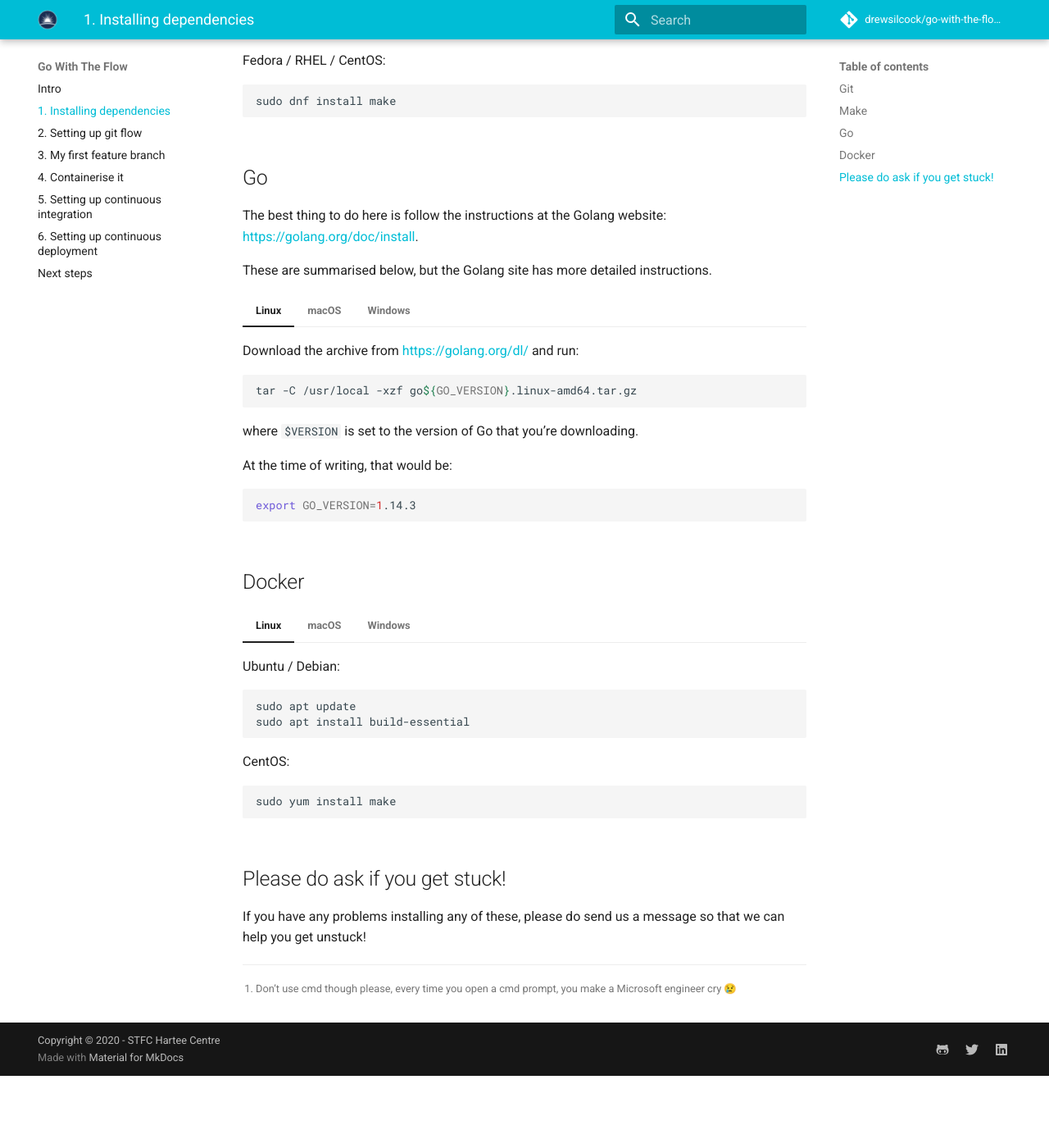
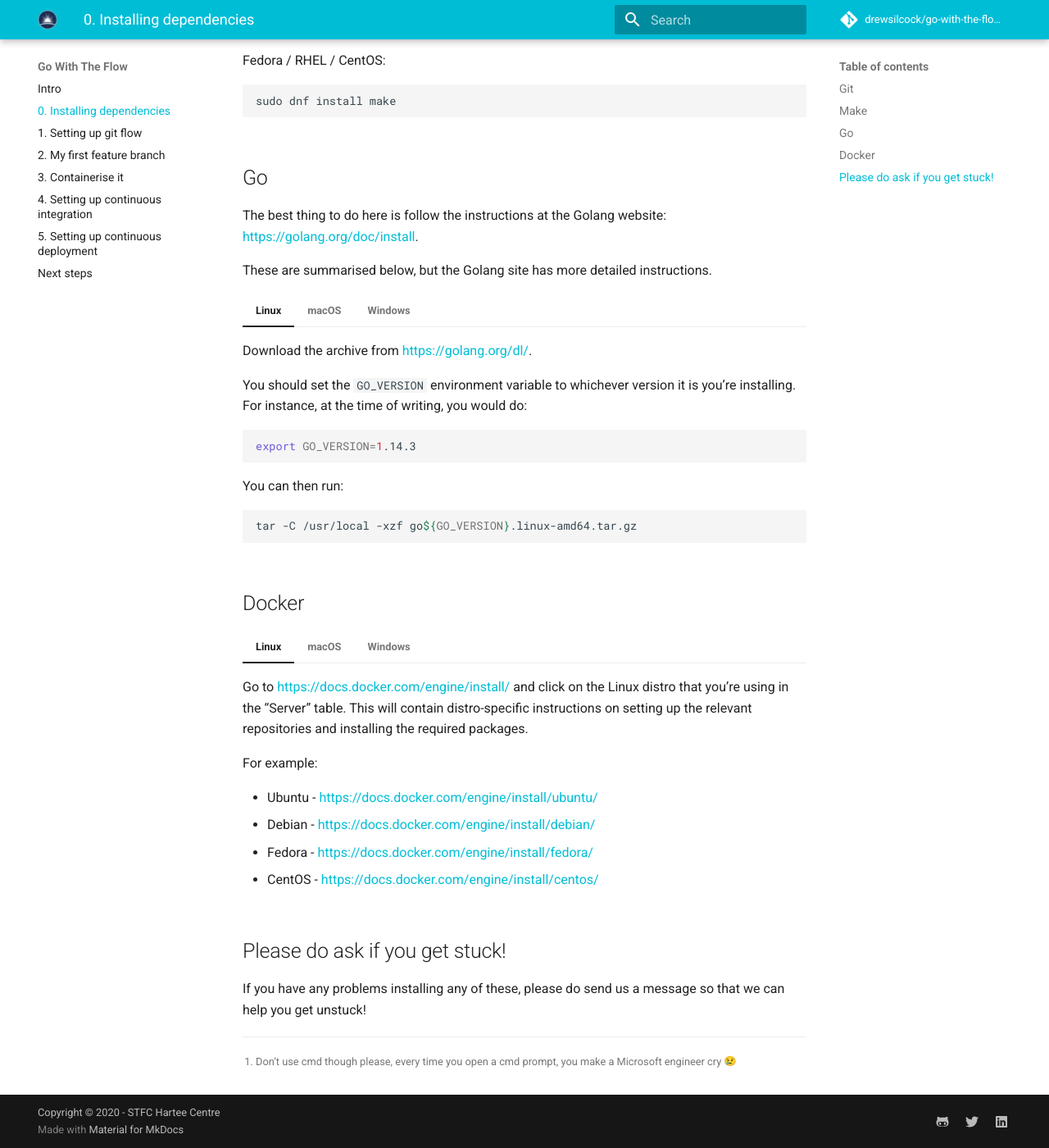
Before and after one commit to stfc/docker-and-gh-actions-for-ml, an MkDocs documentation site: the page built from docs/0-installing-dependencies.md, in a window 1280 px wide and 1400 px high, scrolled down 1239 px. Shown: the whole window at 82% size. Built offline with MkDocs 1.6.1 and Material for MkDocs 9.7.7, drawn with Linux system fonts in a browser that asks for light colours; emoji names are drawn with the system emoji font; comment, search, counter and statistics services are not loaded; before the commit the page ends 2551 px from its top, so only the background shows below that.

````diff
--- a/docs/1-installing-dependencies.md
+++ b/docs/0-installing-dependencies.md
@@ -1,8 +1,8 @@
 ---
-title: 1. Installing dependencies
+title: 0. Installing dependencies
 ---
 
-# 1. :construction: Installing dependencies
+# 0. :construction: Installing dependencies
 
 This tutorial requires the following to be installed:
 
@@ -100,15 +100,15 @@ The best thing to do here is follow the instructions at the Golang website: http
 These are summarised below, but the Golang site has more detailed instructions.
 
 === "Linux"
-    Download the archive from https://golang.org/dl/ and run:
+    Download the archive from https://golang.org/dl/.
+
+    You should set the `GO_VERSION` environment variable to whichever version it is you're installing. For instance, at the time of writing, you would do:
+    ```sh
+    export GO_VERSION=1.14.3
+    ```
+    You can then run:
     ```sh
     tar -C /usr/local -xzf go${GO_VERSION}.linux-amd64.tar.gz
-    ```
-    where `$VERSION` is set to the version of Go that you're downloading.
-
-    At the time of writing, that would be:
-    ```sh
-    export GO_VERSION=1.14.3
     ```
 
 === "macOS"
@@ -124,16 +124,14 @@ These are summarised below, but the Golang site has more detailed instructions.
 ## Docker
 
 === "Linux"
-    Ubuntu / Debian:
-    ```sh
-    sudo apt update
-    sudo apt install build-essential
-    ```
+    Go to https://docs.docker.com/engine/install/ and click on the Linux distro that you're using in the "Server" table. This will contain distro-specific instructions on setting up the relevant repositories and installing the required packages.
 
-    CentOS:
-    ```sh
-    sudo yum install make
-    ```
+    For example:
+
+    - Ubuntu - https://docs.docker.com/engine/install/ubuntu/
+    - Debian - https://docs.docker.com/engine/install/debian/
+    - Fedora - https://docs.docker.com/engine/install/fedora/
+    - CentOS - https://docs.docker.com/engine/install/centos/
 
 === "macOS"
     Go to https://docs.docker.com/docker-for-mac/install/ and download "Docker Desktop for Mac".
````
Also changed, not shown: docs/1-setting-up-git-flow.md (added, +135 -0 lines), docs/2-my-first-feature-branch.md (added, +5 -0 lines), docs/2-setting-up-git-flow.md (deleted, +0 -5 lines), docs/3-containerise-it.md (renamed from docs/4-containerise-it.md, +2 -2 lines), docs/3-my-first-feature-branch.md (deleted, +0 -5 lines), docs/4-continuous-integration.md (added, +5 -0 lines), docs/5-continuous-deployment.md (added, +5 -0 lines), docs/5-continuous-integration.md (deleted, +0 -5 lines), docs/6-continuous-deployment.md (deleted, +0 -5 lines), docs/index.md (+2 -0 lines), docs/images/git-flow.png (added), docs/images/semver.png (added).
